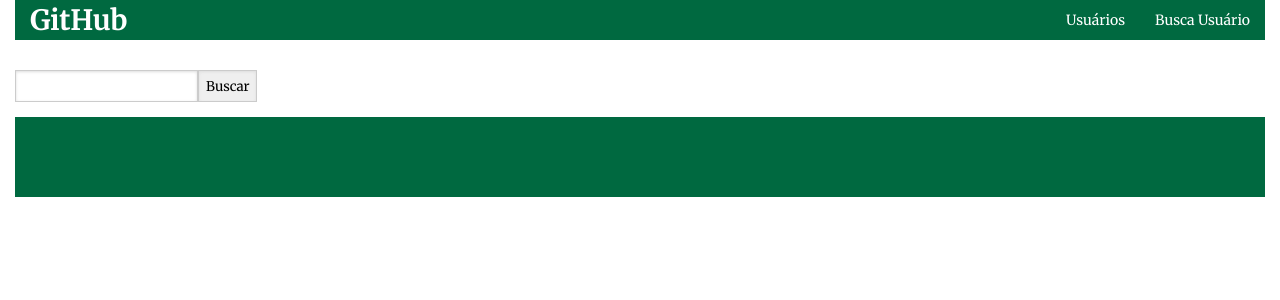
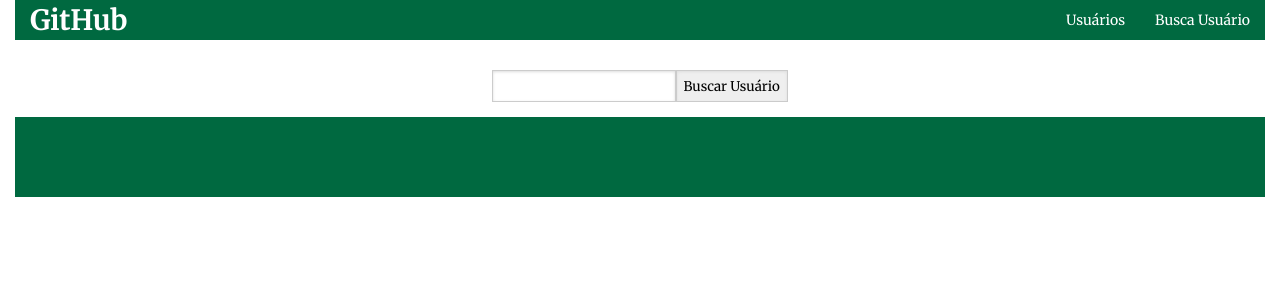
Before and after one commit to jeancwes/github, an Angular app: page /home in a window 1280 px wide. Shown: the top 300 px of the page. Built offline with nearby package versions, Linux system fonts and the light colour scheme.

Commit message:
Added dialog component. Changed search component.

```diff
--- /dev/null
+++ b/src/app/components/dialog/dialog.component.html
@@ -0,0 +1 @@
+<p>dialog works!</p>
--- /dev/null
+++ b/src/app/components/dialog/dialog.component.ts
@@ -0,0 +1,15 @@
+import { Component, OnInit } from '@angular/core';
+
+@Component({
+  selector: 'app-dialog',
+  templateUrl: './dialog.component.html',
+  styleUrls: ['./dialog.component.scss']
+})
+export class DialogComponent implements OnInit {
+
+  constructor() { }
+
+  ngOnInit(): void {
+  }
+
+}
--- a/src/app/modules/search/home/home.component.html
+++ b/src/app/modules/search/home/home.component.html
@@ -1,7 +1,21 @@
-<section>
-    <form (ngSubmit)="search()">
-        <input type="text" name="search-input" id="search-input" [(ngModel)]="entitySearch">
-        <button type="submit">Buscar</button>
-    </form>
-    {{entity.login}}
-</section>
+<article class="search">
+    <section class="search-form">
+        <form (ngSubmit)="search()">
+            <input type="text" name="search-input" id="search-input"
+                [(ngModel)]="entitySearch">
+            <button type="submit">Buscar Usuário</button>
+        </form>
+    </section>
+    <section class="search-result" *ngIf="entity && isSearchPerformed">
+        <h3>Usuário encontrado</h3>
+        <button type="button" class="search-result__link">
+            Ver resultado em diálogo
+        </button>
+        <button type="button" class="search-result__link">
+            Ver resultado em nova aba
+        </button>
+    </section>
+    <section class="search-result" *ngIf="!entity && isSearchPerformed">
+        <h3>Usuário não encontrado</h3>
+    </section>
+</article>
--- a/src/app/modules/search/home/home.component.scss
+++ b/src/app/modules/search/home/home.component.scss
@@ -0,0 +1,16 @@
+.search {
+
+}
+
+.search-form {
+    text-align: center;
+    margin-bottom: 15px;
+}
+
+.search-result {
+    text-align: center;
+}
+
+.search-result__link {
+    margin-right: 15px;
+}
--- a/src/app/modules/search/home/home.component.ts
+++ b/src/app/modules/search/home/home.component.ts
@@ -9,8 +9,9 @@ import { environment } from '../../../../environments/environment';
 })
 export class HomeComponent implements OnInit {
 
-  public entity: any = {};
+  public entity: any;
   public entitySearch: string = '';
+  public isSearchPerformed: boolean = false;
 
   constructor(
     private httpClient: HttpClient
@@ -24,12 +25,18 @@ export class HomeComponent implements OnInit {
       return;
     }
 
+    this.isSearchPerformed = false;
+
     this.httpClient.get(`${environment.serverUrl}/users/${this.entitySearch}`)
       .subscribe((response: any) => {
         console.log(response);
         if (response) {
           this.entity = response;
         }
+        this.isSearchPerformed = true;
+      }, (response: any) => {
+        delete(this.entity);
+        this.isSearchPerformed = true;
       });
   }
 
```
Also changed, not shown: src/app/app.module.ts (+5 -2 lines), src/app/components/dialog/dialog.component.scss (added), 1 other file (tests, documents, lock files or other folders).
